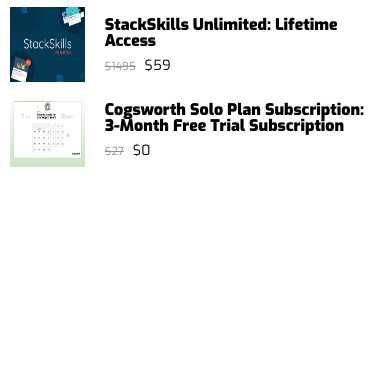
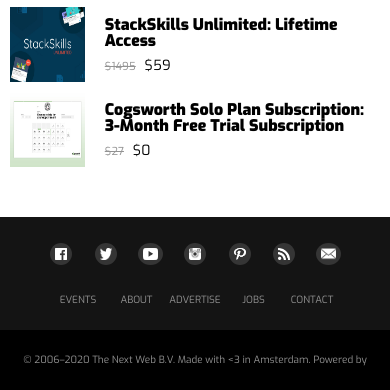
Before and after one commit to jmart6784/odin-responsive-design, a plain HTML site: page index.html in a window 390 px wide. Shown: the part 9192-9582 px from the top of the page. Before the commit the page ends 9359 px from the top, so only its background shows below. Drawn offline with Linux system fonts and the light colour scheme.

Commit message:
Added, styled and made responsive, Footer section

```diff
--- a/index.html
+++ b/index.html
@@ -754,14 +754,53 @@
       </div>
     </div>
 
-<!--
-    <div id="w-test">
-      width test
-    </div> -->
+    <div id="footer">
+
+      <div id="social">
+        <div class="soc-div">
+          <img class="social-img" src="images/fb.png" alt="Share on Facebook">
+        </div>
+
+        <div class="soc-div">
+          <img class="social-img" src="images/tw.png" alt="Share on Twitter">
+        </div>
+
+        <div class="soc-div">
+          <img class="socal-wide" src="images/yt.png" alt="Share on YouTube">
+        </div>
+
+        <div class="soc-div">
+          <img class="social-img" src="images/ig.png" alt="Share on Instagram">
+        </div>
+
+        <div class="soc-div">
+          <img class="social-img" src="images/pin.png" alt="Share on Pintrest">
+        </div>
+
+        <div class="soc-div">
+          <img class="social-img" src="images/rss.png" alt="Share on RSS Feed">
+        </div>
+
+        <div class="soc-div">
+          <img class="socal-wide" src="images/email.png" alt="Share by Email">
+        </div>
+      </div>
+
+      <div id="info-links-div">
+        <a class="info-link" href="#">EVENTS</a>
+        <a class="info-link" href="#">ABOUT</a>
+        <a class="info-link" href="#">ADVERTISE</a>
+        <a class="info-link" href="#">JOBS</a>
+        <a class="info-link" href="#">CONTACT</a>
+      </div>
+
+      <div id="rights-info">
+        <img class="logo-l" src="images/logo2.png">
+        <p class="rights-txt">© 2006–2020 The Next Web B.V. Made with &lt;3 in Amsterdam. Powered by</p>
+        <img class="logo-r" src="images/sp.png" alt="">
+      </div>
+    </div>
 
   </div>
-
-
-
 </body>
 </html>
--- a/styles.css
+++ b/styles.css
@@ -1347,11 +1347,282 @@
   }
 }
 
-#w-test {
+/* Footer */
+#footer {
+  padding-top: 1px;
+  background-color: rgb(20, 20, 20);
+  margin-top: 100px;
+}
+
+#social {
+  display: grid;
+  grid-template-columns: repeat(7, 1fr);
+  align-items: center;
+  justify-items: center;
+  margin: 0 auto;
+  margin-top: 50px;
+  width: 25%;
+}
+
+.soc-div {
+  padding: 10px;
+  background-color: rgb(53, 53, 53);
+  border-radius: 100%;
+  width: fit-content;
+  display: grid;
+  align-items: center;
+  justify-items: center;
+}
+
+.social-img {
+  display: block;
+  height: 20px;
+  width: 20px;
+  margin: 0 auto;
+}
+
+.socal-wide {
+  height: 20px;
+  width: 27px;
+}
+
+#info-links-div {
+  display: grid;
+  grid-template-columns: repeat(5, 1fr);
+  align-items: center;
+  justify-items: center;
+  width: 20%;
+  margin: 0 auto;
+  margin-top: 30px;
+  margin-bottom: 50px;
+}
+
+.info-link {
+  text-decoration: none;
+  font-size: 14px;
+}
+
+#rights-info {
+  display: grid;
+  grid-template-columns: 1fr 0.8fr 1fr;
+  align-items: center;
+  justify-items: center;
   background-color: black;
-  font-size: 50px;
   padding: 50px 0 50px 0;
-  text-align: center;
-  margin-bottom: 1000px;
-  width: 1000px;
 }
+
+.rights-txt {
+  font-size: 13px;
+}
+
+.logo-l {
+  justify-self: end;
+  height: 12px;
+  width: 50px;
+}
+
+.logo-r {
+  justify-self: start;
+  height: 12px;
+  width: 70px;
+}
+
+@media only screen and (max-width: 1585px) {
+  #rights-info {
+    grid-template-columns: 1fr 0.9fr 1fr;
+  }
+}
+
+@media only screen and (max-width: 1460px) {
+  #rights-info {
+    grid-template-columns: 1fr 1fr 1fr;
+  }
+
+  #social {
+    width: 30%;
+  }
+
+  #info-links-div {
+    width: 25%;
+  }
+}
+
+@media only screen and (max-width: 1360px) {
+  #rights-info {
+    grid-template-columns: 1fr 1.2fr 1fr;
+  }
+
+  #social {
+    width: 35%;
+  }
+
+  #info-links-div {
+    width: 30%;
+  }
+}
+
+@media only screen and (max-width: 1360px) {
+  #rights-info {
+    grid-template-columns: 1fr 1.3fr 1fr;
+  }
+
+  #social {
+    width: 40%;
+  }
+
+  #info-links-div {
+    width: 35%;
+  }
+}
+
+@media only screen and (max-width: 1155px) {
+  #rights-info {
+    grid-template-columns: 1fr 1.5fr 1fr;
+  }
+
+  #social {
+    width: 45%;
+  }
+
+  #info-links-div {
+    width: 40%;
+  }
+}
+
+@media only screen and (max-width: 1060px) {
+  #rights-info {
+    grid-template-columns: 1fr 1.7fr 1fr;
+  }
+
+  #social {
+    width: 50%;
+  }
+
+  #info-links-div {
+    width: 45%;
+  }
+}
+
+@media only screen and (max-width: 990px) {
+  #rights-info {
+    grid-template-columns: 1fr 2fr 1fr;
+  }
+
+  #social {
+    width: 55%;
+  }
+
+  #info-links-div {
+    width: 50%;
+  }
+}
+
+@media only screen and (max-width: 910px) {
+  #rights-info {
+    grid-template-columns: 1fr 2.5fr 1fr;
+  }
+
+  #social {
+    width: 60%;
+  }
+
+  #info-links-div {
+    width: 55%;
+  }
+
+  .logo-l {
+    justify-self: end;
+    height: 10px;
+    width: 45px;
+    margin-right: 5px;
+  }
+
+  .logo-r {
+    justify-self: start;
+    height: 10px;
+    width: 60px;
+    margin-left: 5px;
+  }
+}
+
+@media only screen and (max-width: 910px) {
+  #social {
+    width: 65%;
+  }
+
+  #info-links-div {
+    width: 60%;
+  }
+
+  .rights-txt {
+    font-size: 12px;
+  }
+}
+
+@media only screen and (max-width: 764px) {
+  #rights-info {
+    grid-template-columns: 1fr 2.75fr 1fr;
+  }
+
+  #social {
+    width: 70%;
+  }
+
+  #info-links-div {
+    width: 65%;
+  }
+}
+
+@media only screen and (max-width: 731px) {
+  #rights-info {
+    grid-template-columns: 1fr;
+  }
+
+  #social {
+    margin-top: 25px;
+  }
+
+  #social {
+    width: 80%;
+  }
+
+  #info-links-div {
+    width: 75%;
+    margin-bottom: 25px;
+  }
+
+  #footer {
+    margin-top: 50px;
+  }
+
+  .rights-txt {
+    font-size: 10px;
+    text-align: center;
+  }
+
+  .logo-l, .logo-r {
+    display: none;
+  }
+
+  .social-img {
+    height: 12px;
+    width: 12px;
+  }
+
+  .socal-wide {
+    height: 12px;
+    width: 15px;
+  }
+
+  .info-link {
+    font-size: 10px;
+  }
+
+  .soc-div {
+    padding: 5px;
+  }
+
+  #rights-info {
+    padding: 25px 0 25px 0;
+  }
+}
```
Also changed, not shown: images/email.png (added), images/fb.png (added), images/ig.png (added), images/pin.png (added), images/rss.png (added), images/sp.png (added), images/tw.png (added), images/yt.png (added).
